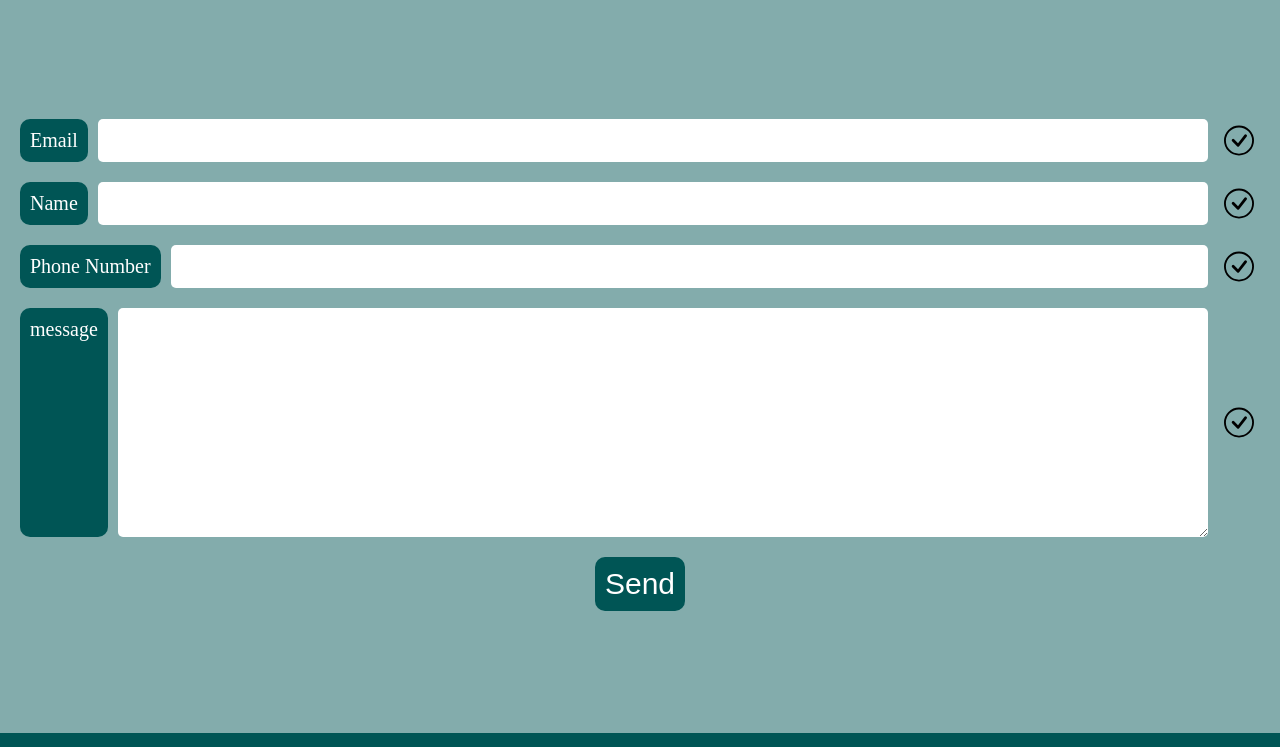
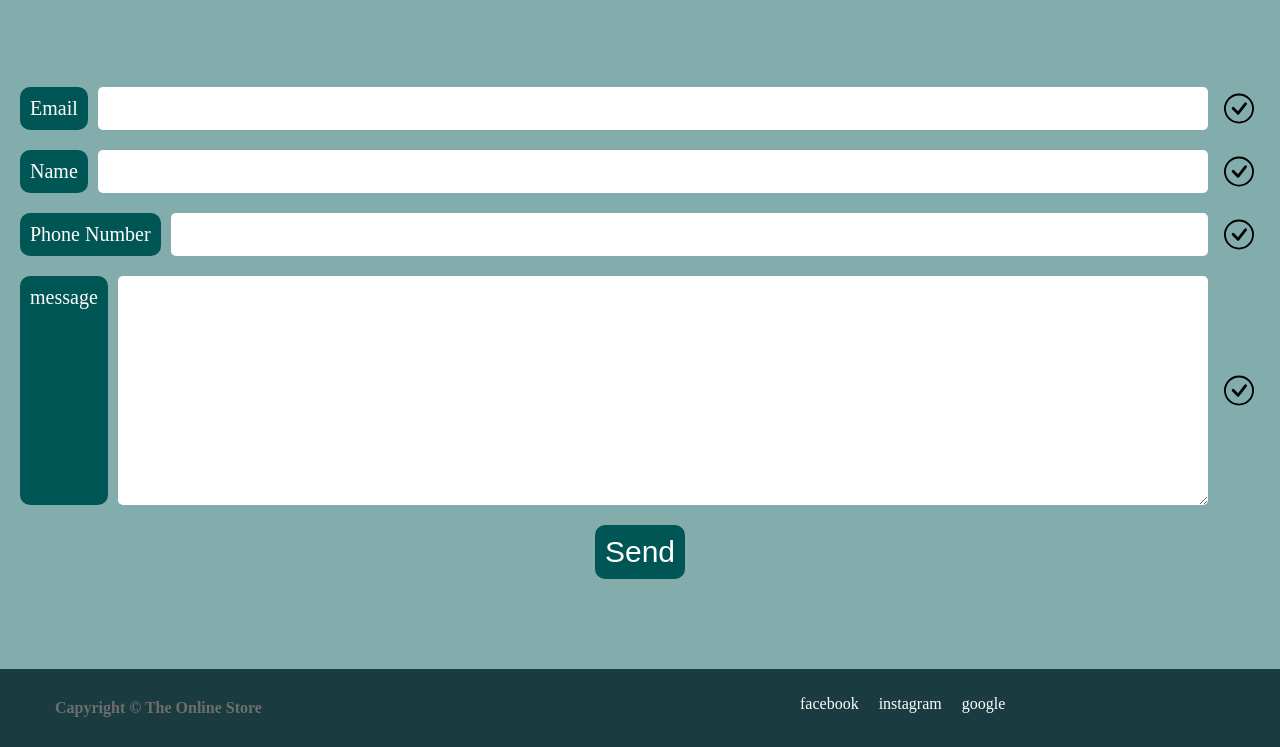
Before and after one commit to abdalhalem-alfakhrany/university-web_enginnering-proejct, a plain HTML site: page pages/contact_us.html in a window 1280 px wide. Shown: the part 73-820 px from the top of the page. Drawn offline with Linux system fonts and the light colour scheme.

Commit message:
adding footer to all pages

```diff
--- /dev/null
+++ b/css/footer-style.css
@@ -0,0 +1,33 @@
+footer {
+    background-color: #1A3C40;
+    display: flex;
+    color: white;
+    flex-direction: row;
+}
+
+footer div {
+    width: 50%;
+    text-align: left;
+    padding: 30px 55px;
+    float: left;
+}
+
+footer div span {
+    color: rgb(110, 110, 110);
+    font-weight: bold;
+}
+
+footer ul {
+    display: flex;
+    flex-direction: row;
+}
+
+footer li {
+    list-style-type: none;
+    padding: 10px;
+}
+
+footer li a {
+    text-decoration: none;
+    color: white;
+}
--- a/css/form-style.css
+++ b/css/form-style.css
@@ -3,7 +3,7 @@ main {
     flex-wrap: wrap;
     justify-content: center;
     align-items: center;
-    height: 92vh;
+    height: 84vh;
     background-color: #83acac;
     align-items: center;
 }
--- a/pages/contact_us.html
+++ b/pages/contact_us.html
@@ -7,6 +7,7 @@
     <title>Contact Us</title>
     <link rel="stylesheet" href="../css/nav-style.css">
     <link rel="stylesheet" href="../css/form-style.css">
+	<link rel="stylesheet" href="../css/footer-style.css">
 </head>
 
 <body>
@@ -76,6 +77,17 @@
             </div>
         </form>
     </main>
+    <footer>
+		<div>
+			<span>Capyright &copy; The Online Store</span>
+		</div>
+
+		<ul id="links">
+			<li class="link-item"><a href="https://www.facebook.com">facebook</a></li>
+			<li class="link-item"><a href="https://www.instagram.com">instagram</a></li>
+			<li class="link-item"><a href="https://www.google.com">google</a></li>
+		</ul>
+	</footer>
 </body>
 <script src="../lib/Jquery/jquery-3.6.0.min.js"></script>
 <script src="../js/contact_us.js"></script>
```
Also changed, not shown: pages/home.html (+12 -1 lines), pages/login.html (+12 -0 lines), pages/singup.html (+12 -0 lines).
